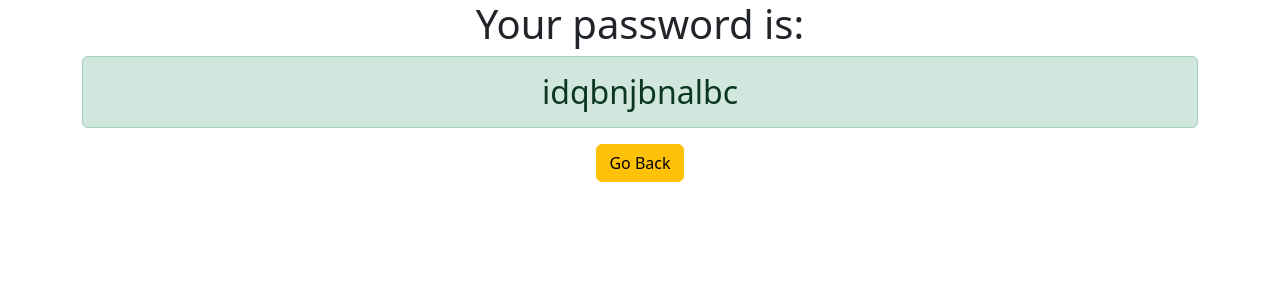
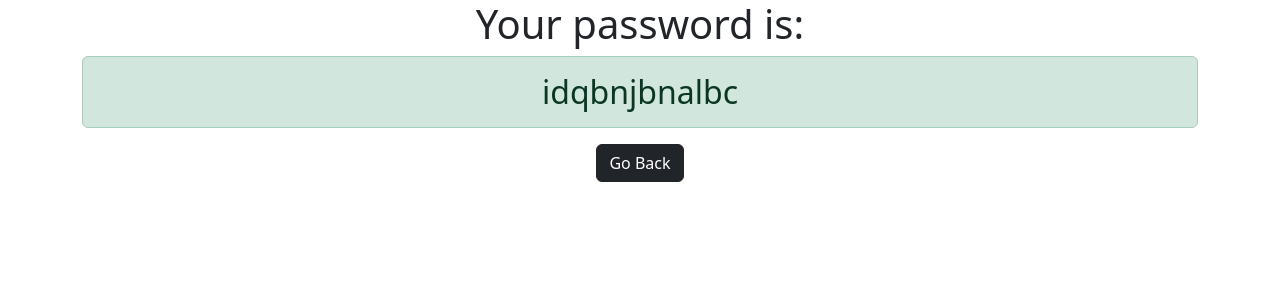
Before and after one commit to Pro100grammist/quantum-password-generator, a Django app: page /gen_password/ in a window 1280 px wide. Shown: the top 300 px of the page. Run offline with Django 4.2, Linux system fonts and the light colour scheme.

Commit message:
Small fixes (change Bootstrap's custom button: class='btn btn-warning' > class='btn btn-Dark'

```diff
--- a/generator/templates/generator/password.html
+++ b/generator/templates/generator/password.html
@@ -3,5 +3,5 @@
  <div class="container text-center">
      <h1>Your password is:</h1>
      <h2 class="alert alert-success">{{ password }}</h2>
-     <a href="{% url 'home' %}" class="btn btn-warning">Go Back</a>
+     <a href="{% url 'home' %}" class="btn btn-Dark">Go Back</a>
  </div>
```
